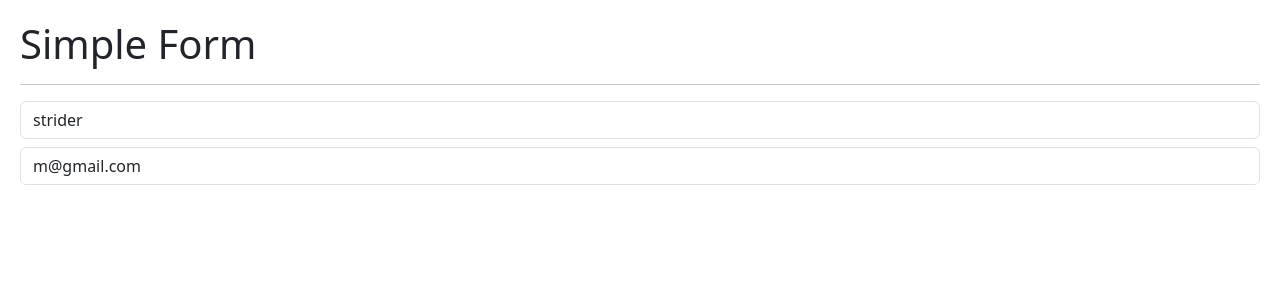
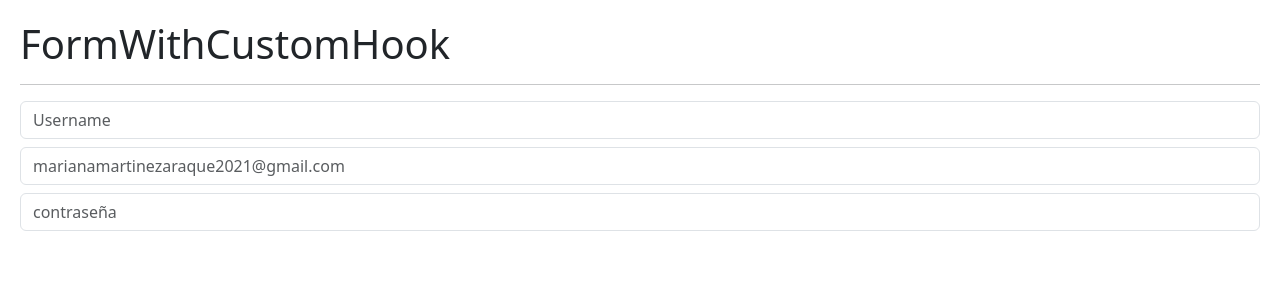
Before and after one commit to marianamartineza/curso-react-completo, a React (Vite) app in the folder 05-hook-app/: page / in a window 1280 px wide. Shown: the top 300 px of the page. Built offline with nearby package versions, Linux system fonts and the light colour scheme.

Commit message:
video 123. Formulario con custom Hook
dejar toda la logica en un hook externo es mas comodo y hace que el codigo quede mas limpio.

aparte el useForm permite que se utilice con cualquier formulario sin importar que inputs tenga.

```diff
--- /dev/null
+++ b/05-hook-app/src/02-useEffect/FormWithCustomHook.jsx
@@ -0,0 +1,47 @@
+import { useForm } from "../hooks/useForm";
+
+export const FormWithCustomHook = () => {
+
+    const {formState, onInputChange,username,email,password} = useForm({
+        username: '',
+        email: '',
+        password: '',
+    });
+
+    // const {username, email, password} = formState;
+
+    return (
+        <>
+            <h1>FormWithCustomHook</h1>
+            <hr />
+
+            <input
+                type="text"
+                className="form-control"
+                placeholder="Username"
+                name="username"
+                value={username}
+                onChange={onInputChange}
+            />
+
+            <input
+                type="email"
+                className="form-control mt-2"
+                placeholder="marianamartinezaraque2021@gmail.com"
+                name="email"
+                value={email}
+                onChange={onInputChange}
+            />
+
+            <input
+                type="password"
+                className="form-control mt-2"
+                placeholder="contraseña"
+                name="password"
+                value={password}
+                onChange={onInputChange}
+            />
+
+        </>
+    )
+}
--- /dev/null
+++ b/05-hook-app/src/hooks/useForm.js
@@ -0,0 +1,23 @@
+import { useState } from "react";
+
+
+export const useForm = ( initialForm = {} ) => {
+
+    const [formState, setFormState] = useState(initialForm);
+
+    const onInputChange = ({target}) => {
+        const {name, value} = target;
+        // console.log({name, value});
+        setFormState({
+            ...formState,
+            [name]: value,
+        });
+    }
+
+    return {
+        ...formState,
+        formState,
+        onInputChange,
+    }
+
+}
--- a/05-hook-app/src/main.jsx
+++ b/05-hook-app/src/main.jsx
@@ -1,13 +1,18 @@
 import React from "react";
 import ReactDOM from "react-dom/client";
-import { SimpleForm } from "./02-useEffect/SimpleForm";
+
+// import { HooksApp } from "./HooksApp";
+// import { CounterApp } from "./01-useState/CounterApp";
 // import { CounterWithCustomHook } from "./01-useState/CounterWithCustomHook";
-// import { CounterApp } from "./01-useState/CounterApp";
-// import { HooksApp } from "./HooksApp";
+// import { SimpleForm } from "./02-useEffect/SimpleForm";
+import { FormWithCustomHook } from "./02-useEffect/FormWithCustomHook";
+
+
+
 import "./index.css";
 
 ReactDOM.createRoot(document.getElementById("root")).render(
-  <React.StrictMode>
-    <SimpleForm/>
-  </React.StrictMode>
+  // <React.StrictMode>
+    <FormWithCustomHook/>
+  //</React.StrictMode>
 );
```
